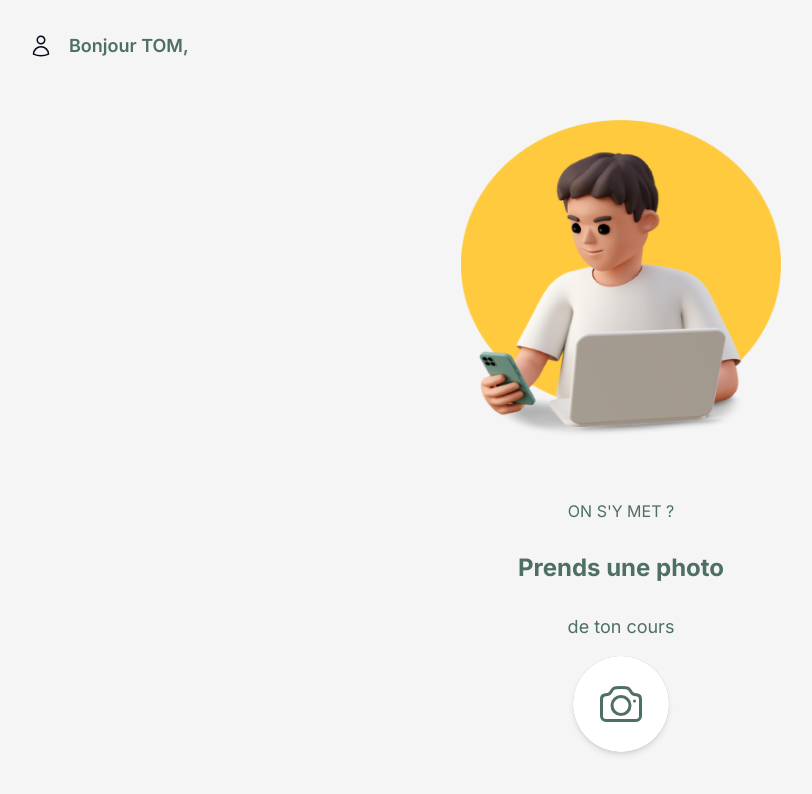
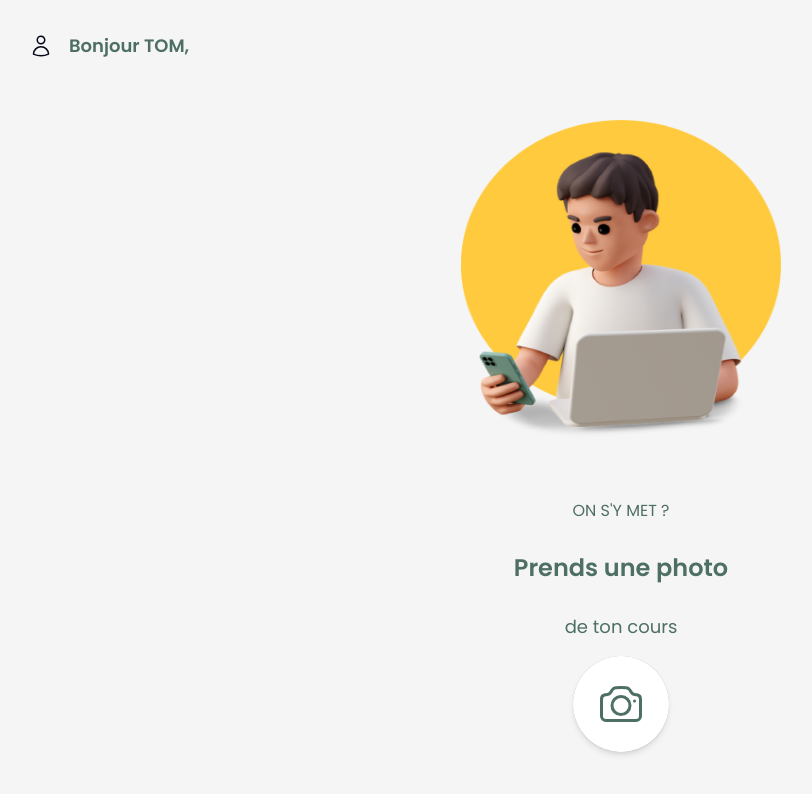
Before and after one commit to MatthieuVeillon/myla, a Next.js app: page / in a window 1280 px wide. Shown: the top 794 px of the page, without its empty margins (19-831 px from the left). Built offline with nearby package versions, Linux system fonts and the light colour scheme.

Commit message:
ui : add poppins font

```diff
--- a/src/app/layout.tsx
+++ b/src/app/layout.tsx
@@ -1,14 +1,15 @@
-import type { Metadata } from "next";
-import { Inter } from "next/font/google";
+import type {Metadata} from "next";
+import {Poppins} from "next/font/google";
 import "./globals.css";
 import {cn} from "@/lib/utils";
 
-const inter = Inter({ subsets: ["latin"] });
+const poppins = Poppins({weight: ["400", "500", "600"], subsets: ["latin"], variable: "--font-sans"});
 
 export const metadata: Metadata = {
     title: "Create Next App",
     description: "Generated by create next app",
 };
+
 
 export default function RootLayout({
                                        children,
@@ -17,9 +18,9 @@ export default function RootLayout({
 }>) {
     return (
         <html lang="en">
-      <body  className={cn(
-          "mx-4 min-h-screen bg-background font-sans antialiased",
-          inter.className
+        <body className={cn(
+            "mx-4 min-h-screen bg-background font-sans",
+            poppins.variable
         )}>{children}</body>
         </html>
     );
--- a/tailwind.config.ts
+++ b/tailwind.config.ts
@@ -1,4 +1,7 @@
-import type { Config } from "tailwindcss"
+import type {Config, } from "tailwindcss"
+const { fontFamily } = require("tailwindcss/defaultTheme")
+
+
 
 const config = {
     darkMode: ["class"],
@@ -18,6 +21,9 @@ const config = {
             },
         },
         extend: {
+            fontFamily: {
+                sans: ["var(--font-sans)", ...fontFamily.sans],
+            },
             colors: {
                 border: "hsl(var(--border))",
                 input: "hsl(var(--input))",
@@ -60,12 +66,12 @@ const config = {
             },
             keyframes: {
                 "accordion-down": {
-          from: { height: "0" },
-          to: { height: "var(--radix-accordion-content-height)" },
+                    from: {height: "0"},
+                    to: {height: "var(--radix-accordion-content-height)"},
                 },
                 "accordion-up": {
-          from: { height: "var(--radix-accordion-content-height)" },
-          to: { height: "0" },
+                    from: {height: "var(--radix-accordion-content-height)"},
+                    to: {height: "0"},
                 },
             },
             animation: {
```
Lines whose indentation alone changed are shown as unchanged.
